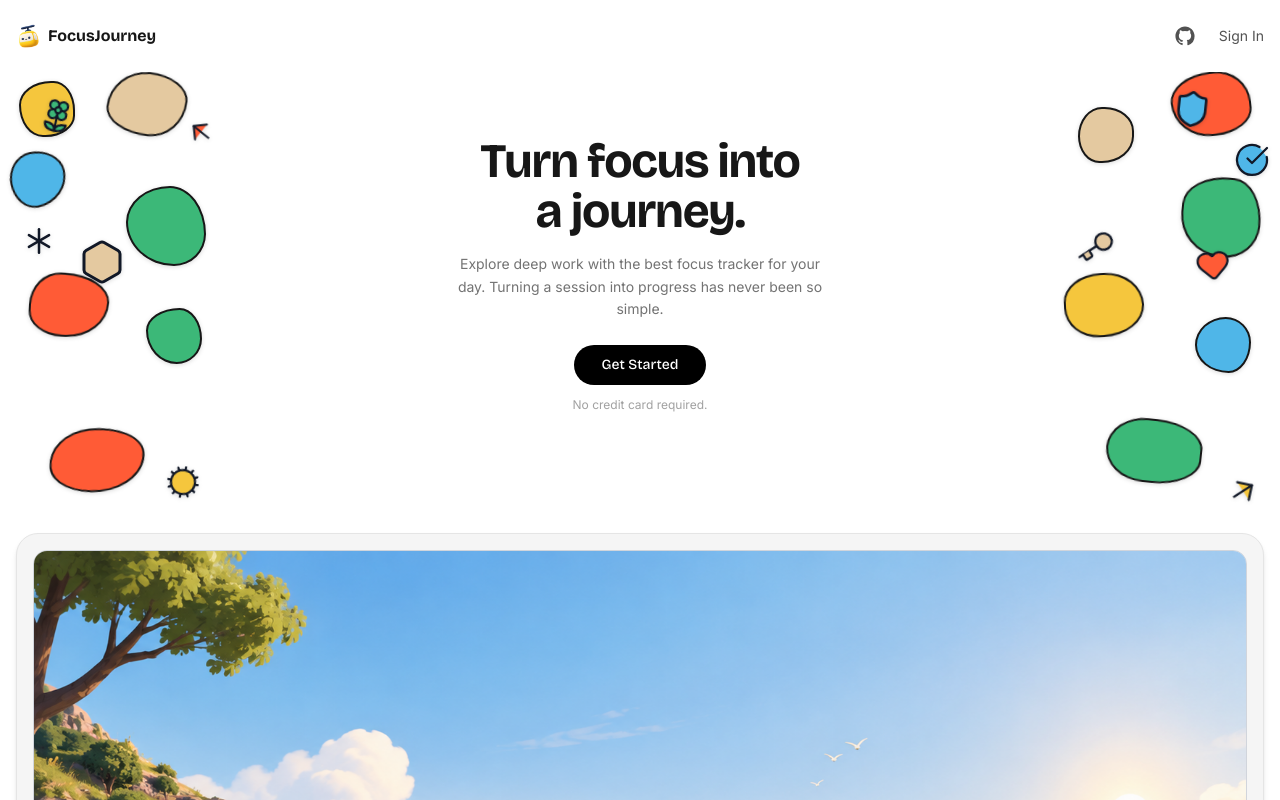
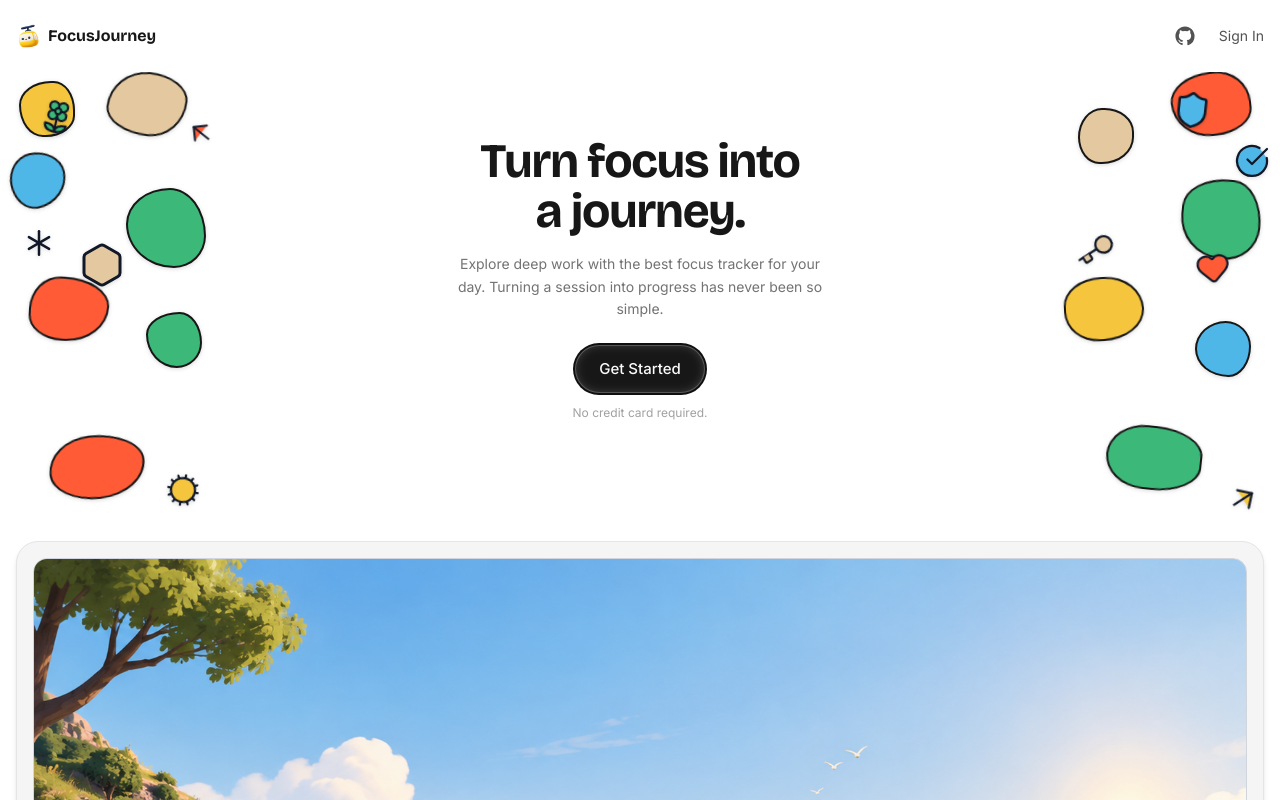
Before and after one commit to kaihere14/focus-journey, a Next.js app: page / in a window 1280 px wide. Shown: the top 800 px of the page. Built offline with nearby package versions, Linux system fonts and the light colour scheme; no server answers.

Commit message:
Add glowing button component and update hero CTA

```diff
--- a/package.json
+++ b/package.json
@@ -19,6 +19,7 @@
     "@clerk/nextjs": "^7.9.4",
     "@prisma/adapter-pg": "^7.10.0",
     "@prisma/client": "^7.10.0",
+    "@radix-ui/react-slot": "^1.3.3",
     "@vercel/analytics": "^2.0.1",
     "class-variance-authority": "^0.7.1",
     "cn": "^0.3.0",
--- a/src/app/globals.css
+++ b/src/app/globals.css
@@ -48,6 +48,33 @@
   --radius-2xl: calc(var(--radius) * 1.8);
   --radius-3xl: calc(var(--radius) * 2.2);
   --radius-4xl: calc(var(--radius) * 2.6);
+
+  --ease-b6: cubic-bezier(0.2, 0, 0, 1);
+  --text-small: 0.8125rem;
+  --text-small--line-height: 1.55;
+  --text-body: 0.9375rem;
+  --text-body--line-height: 1.65;
+
+  --color-glow: var(--b6-glow);
+  --color-glow-strong: var(--b6-glow-strong);
+  --color-glow-secondary: var(--b6-glow-secondary);
+  --color-glow-secondary-strong: var(--b6-glow-secondary-strong);
+  --color-glow-destructive: var(--b6-glow-destructive);
+  --color-glow-destructive-strong: var(--b6-glow-destructive-strong);
+
+  --shadow-b6-glow-band: 0 0 0 2px var(--b6-primary);
+  --shadow-b6-glow-band-secondary: 0 0 0 2px var(--b6-secondary);
+  --shadow-b6-glow-band-destructive: 0 0 0 2px var(--b6-destructive);
+
+  --inset-shadow-b6-glow: inset 0 0 10px 0 var(--b6-glow);
+  --inset-shadow-b6-glow-strong: inset 0 0 20px 0 var(--b6-glow-strong);
+  --inset-shadow-b6-glow-secondary: inset 0 0 10px 0 var(--b6-glow-secondary);
+  --inset-shadow-b6-glow-secondary-strong: inset 0 0 20px 0
+    var(--b6-glow-secondary-strong);
+  --inset-shadow-b6-glow-destructive: inset 0 0 10px 0
+    var(--b6-glow-destructive);
+  --inset-shadow-b6-glow-destructive-strong: inset 0 0 20px 0
+    var(--b6-glow-destructive-strong);
 }
 
 :root {
@@ -83,6 +110,20 @@
   --sidebar-accent-foreground: oklch(0.205 0 0);
   --sidebar-border: oklch(0.922 0 0);
   --sidebar-ring: oklch(0.708 0 0);
+
+  --b6-background: oklch(0.985 0.001 17.5);
+  --b6-primary: oklch(0.166 0.0034 17.5);
+  --b6-primary-foreground: oklch(0.985 0.001 17.5);
+  --b6-secondary: oklch(0.945 0.003 17.5);
+  --b6-secondary-foreground: oklch(0.2 0.004 17.5);
+  --b6-destructive: oklch(0.55 0.19 27);
+  --b6-glow: oklch(1 0 0 / 0.2);
+  --b6-glow-strong: oklch(1 0 0 / 0.4);
+  --b6-glow-secondary: oklch(0 0 0 / 0.08);
+  --b6-glow-secondary-strong: oklch(0 0 0 / 0.16);
+  --b6-glow-destructive: oklch(1 0 0 / 0.22);
+  --b6-glow-destructive-strong: oklch(1 0 0 / 0.4);
+  --b6-radius: 0.5rem;
 }
 
 .dark {
@@ -117,6 +158,19 @@
   --sidebar-accent-foreground: oklch(0.985 0 0);
   --sidebar-border: oklch(1 0 0 / 10%);
   --sidebar-ring: oklch(0.556 0 0);
+
+  --b6-background: oklch(0 0 0);
+  --b6-primary: oklch(0.97 0 0);
+  --b6-primary-foreground: oklch(0 0 0);
+  --b6-secondary: oklch(0.2 0 0);
+  --b6-secondary-foreground: oklch(0.95 0 0);
+  --b6-destructive: oklch(0.62 0.185 27);
+  --b6-glow: oklch(0 0 0 / 0.2);
+  --b6-glow-strong: oklch(0 0 0 / 0.3);
+  --b6-glow-secondary: oklch(1 0 0 / 0.1);
+  --b6-glow-secondary-strong: oklch(1 0 0 / 0.2);
+  --b6-glow-destructive: oklch(1 0 0 / 0.2);
+  --b6-glow-destructive-strong: oklch(1 0 0 / 0.35);
 }
 
 @layer base {
--- a/src/components/hero-section-demo-1.tsx
+++ b/src/components/hero-section-demo-1.tsx
@@ -1,5 +1,6 @@
 "use client";
 
+import { useState } from "react";
 import Image from "next/image";
 import { useRouter } from "next/navigation";
 import { useClerk, useUser, UserButton } from "@clerk/nextjs";
@@ -15,18 +16,23 @@ import {
   CircleCheckBig,
   Heart,
 } from "lucide-react";
+import { GlowButton } from "@/components/ui/glow-button";
 
 export default function HeroSectionOne() {
   const router = useRouter();
   const { isLoaded, isSignedIn } = useUser();
   const clerk = useClerk();
+  const [isStarting, setIsStarting] = useState(false);
 
   function handleGetStarted() {
-    if (isLoaded && isSignedIn) {
+    if (isStarting || !isLoaded) return;
+    setIsStarting(true);
+    if (isSignedIn) {
       router.push("/home");
       return;
     }
     clerk.openSignIn({ forceRedirectUrl: "/home" });
+    setTimeout(() => setIsStarting(false), 600);
   }
 
   return (
@@ -51,12 +57,15 @@ export default function HeroSectionOne() {
           </p>
 
           <div className="mt-6 flex justify-center">
-            <button
+            <GlowButton
               onClick={handleGetStarted}
-              className="font-heading transform rounded-full cursor-pointer bg-black px-7 py-2.5 text-sm font-medium text-white transition-all duration-300 hover:-translate-y-0.5 hover:bg-neutral-800 dark:bg-white dark:text-black dark:hover:bg-neutral-200"
+              loading={isStarting}
+              loadingLabel="Starting"
+              size="lg"
+              className="rounded-full"
             >
               Get Started
-            </button>
+            </GlowButton>
           </div>
           <p className="mt-3 text-xs text-neutral-400">
             No credit card required.
--- /dev/null
+++ b/src/components/ui/glow-button.tsx
@@ -0,0 +1,152 @@
+"use client";
+
+import * as React from "react";
+import { Slot, Slottable } from "@radix-ui/react-slot";
+import { cva, type VariantProps } from "class-variance-authority";
+import { Loader2 } from "lucide-react";
+
+import { cn } from "@/lib/utils";
+
+/**
+ * B6 UI: Glow Button
+ *
+ * A solid button lit from the inside: an inset glow and a hairline inset ring,
+ * both of which brighten on hover. The light never leaves the surface, so a lit
+ * control still reads as one flat object rather than as a lamp. A filled face
+ * carries a band of its own colour just outside it, which is what keeps the
+ * ring reading as a line inside the object instead of as its edge. The focus
+ * outline is offset clear of that band.
+ */
+/**
+ * B6 type steps, written as direct token reads.
+ *
+ * `text-body` and `text-primary-foreground` fall into the same tailwind-merge
+ * class group unless cn() has been told the B6 scale is a font size, so under a
+ * stock shadcn cn() the size silently deletes the colour and the label renders
+ * in whatever colour it inherits, invisible on a solid button. Reading the
+ * token directly lands the step in the font-size group for every cn(), extended
+ * or not, and still loses to a consumer's own `text-lg`.
+ */
+const TYPE = {
+  small: "text-(length:--text-small) leading-(--text-small--line-height)",
+  body: "text-(length:--text-body) leading-(--text-body--line-height)",
+} as const;
+
+const glowButtonVariants = cva(
+  [
+    "relative inline-flex shrink-0 cursor-pointer items-center justify-center gap-2",
+    "font-medium whitespace-nowrap select-none",
+    "transition-[box-shadow,transform,background-color,color,border-color] duration-200 ease-b6",
+    "focus-visible:outline-2 focus-visible:outline-offset-4 focus-visible:outline-ring",
+    "active:scale-98",
+    "disabled:pointer-events-none disabled:opacity-50",
+    "[&_svg]:pointer-events-none [&_svg]:shrink-0 [&_svg:not([class*='size-'])]:size-4",
+  ],
+  {
+    variants: {
+      variant: {
+        primary: [
+          "bg-primary text-primary-foreground shadow-b6-glow-band",
+          "inset-shadow-b6-glow inset-ring inset-ring-glow",
+          "hover:inset-shadow-b6-glow-strong hover:inset-ring-glow-strong",
+        ],
+        secondary: [
+          "bg-secondary text-secondary-foreground shadow-b6-glow-band-secondary",
+          "inset-shadow-b6-glow-secondary inset-ring inset-ring-glow-secondary",
+          "hover:inset-shadow-b6-glow-secondary-strong hover:inset-ring-glow-secondary-strong",
+        ],
+        outline: [
+          "border border-border bg-background text-foreground",
+          "inset-shadow-b6-glow-secondary",
+          "hover:inset-shadow-b6-glow-secondary-strong",
+        ],
+        destructive: [
+          "bg-destructive text-destructive-foreground shadow-b6-glow-band-destructive",
+          "inset-shadow-b6-glow-destructive inset-ring inset-ring-glow-destructive",
+          "hover:inset-shadow-b6-glow-destructive-strong hover:inset-ring-glow-destructive-strong",
+        ],
+      },
+      size: {
+        sm: `h-8 rounded-sm px-3 ${TYPE.small}`,
+        md: `h-10 rounded-md px-4 ${TYPE.body}`,
+        lg: `h-12 rounded-md px-6 ${TYPE.body}`,
+        icon: "size-10 rounded-md p-0",
+      },
+      block: {
+        true: "w-full",
+        false: "",
+      },
+    },
+    defaultVariants: {
+      variant: "primary",
+      size: "md",
+      block: false,
+    },
+  },
+);
+
+export interface GlowButtonProps
+  extends
+    React.ComponentPropsWithoutRef<"button">,
+    VariantProps<typeof glowButtonVariants> {
+  /** Render the child element instead of a `<button>`, keeping all styling. */
+  asChild?: boolean;
+  /** Show a spinner, block interaction and mark the control busy. */
+  loading?: boolean;
+  /** Accessible label announced while `loading` is true. */
+  loadingLabel?: string;
+  /** Icon rendered before the label. Replaced by the spinner while loading. */
+  leftIcon?: React.ReactNode;
+  /** Icon rendered after the label. */
+  rightIcon?: React.ReactNode;
+}
+
+export const GlowButton = React.forwardRef<HTMLButtonElement, GlowButtonProps>(
+  function GlowButton(
+    {
+      className,
+      variant,
+      size,
+      block,
+      asChild = false,
+      loading = false,
+      loadingLabel = "Loading",
+      leftIcon,
+      rightIcon,
+      disabled,
+      children,
+      type,
+      ...props
+    },
+    ref,
+  ) {
+    const Comp = asChild ? Slot : "button";
+    const isDisabled = disabled || loading;
+
+    return (
+      <Comp
+        ref={ref}
+        type={asChild ? undefined : (type ?? "button")}
+        className={cn(glowButtonVariants({ variant, size, block }), className)}
+        disabled={asChild ? undefined : isDisabled}
+        aria-disabled={asChild ? isDisabled || undefined : undefined}
+        aria-busy={loading || undefined}
+        data-loading={loading ? "" : undefined}
+        {...props}
+      >
+        {loading ? (
+          <>
+            <Loader2 aria-hidden className="animate-spin" />
+            <span className="sr-only">{loadingLabel}</span>
+          </>
+        ) : (
+          leftIcon
+        )}
+        <Slottable>{children}</Slottable>
+        {rightIcon}
+      </Comp>
+    );
+  },
+);
+
+export { glowButtonVariants };
```
Also changed, not shown: 1 other file (tests, documents, lock files or other folders).
